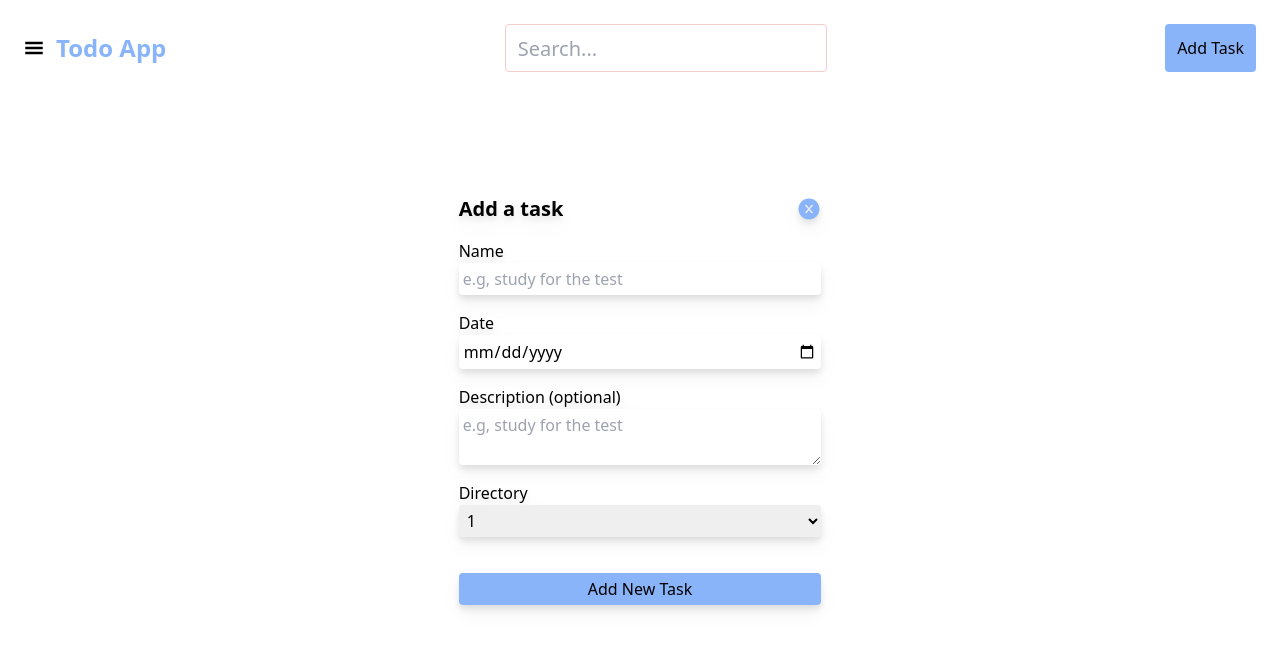
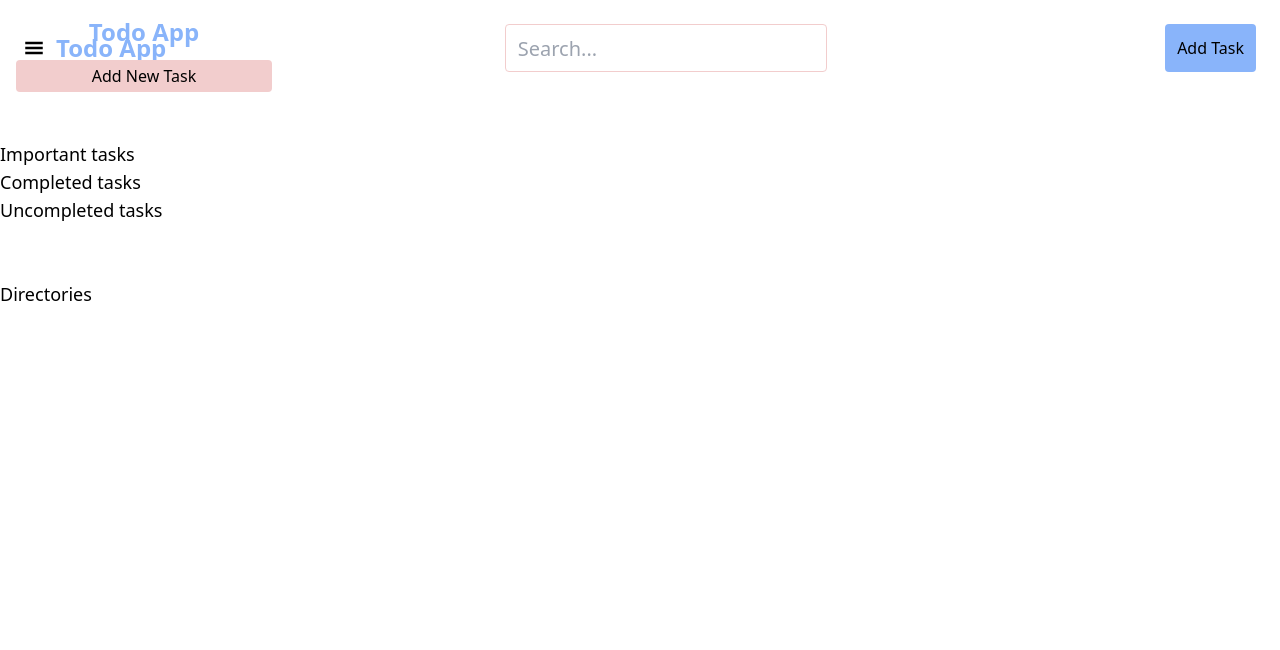
Before and after one commit to kelly-jsx/todo-app, a React (Vite) app: page / in a window 1280 px wide. Shown: the top 650 px of the page. Built offline with nearby package versions, Linux system fonts and the light colour scheme; what @catppuccin/tailwindcss would draw is missing.

Commit message:
sidebar component for desktop

```diff
--- a/src/App.tsx
+++ b/src/App.tsx
@@ -3,13 +3,15 @@ import Counter from './features/counter/Counter'
 
 // components
 import Header from './components/Header'
+import SidebarMobile from './components/Sidebar/SidebarMobile'
+import TaskModal from './components/TaskModal'
 import Sidebar from './components/Sidebar/Sidebar'
-import TaskModal from './components/TaskModal'
 
 function App(): JSX.Element {
   return (
     <div className="min-h-screen App bg-base">
       <Header />
+      <SidebarMobile />
       <Sidebar />
       <TaskModal />
     </div>
--- a/src/components/Header.tsx
+++ b/src/components/Header.tsx
@@ -6,7 +6,7 @@ import { HiSearch } from 'react-icons/hi'
 
 export default function Header(): JSX.Element {
   return (
-    <div className="flex flex-col gap-4 p-4 text-xl lg:p-6 text-text bg-mantle">
+    <div className="flex absolute top-0 flex-col gap-4 p-4 w-screen text-xl lg:p-6 text-text bg-mantle z-90">
       <div className="flex justify-between items-center h-12">
         <div className="flex gap-3 items-center">
           <button className="text-xl 2xl:hidden">
--- a/src/components/Sidebar/Sidebar.tsx
+++ b/src/components/Sidebar/Sidebar.tsx
@@ -1,18 +1,12 @@
 import React from 'react'
 
-import { AiFillCloseCircle } from 'react-icons/ai'
-
-export default function Sidebar(): JSX.Element {
+export default function Sidebar() {
   return (
-    <div className="hidden absolute top-0 w-screen h-screen bg-base/90 z-90">
-      <div className="flex flex-col gap-4 pt-4 w-72 h-screen text-lg bg-mantle text-text">
-        <div className="flex flex-col gap-3 px-4">
-          <div className="flex justify-between items-center w-full">
-            <h1 className="text-xl font-bold text-primary">Todo App</h1>
-            <button className="text-2xl text-primary">
-              <AiFillCloseCircle />
-            </button>
-          </div>
+    <div className="hidden relative top-0 flex-col gap-4 pt-4 w-72 h-screen text-lg lg:flex bg-mantle text-text z-90">
+      <div className="flex flex-col gap-3 justify-center px-4">
+        <h1 className="text-2xl font-bold text-center text-primary">
+          Todo App
+        </h1>
         <button className="px-4 py-1 w-full text-base capitalize rounded bg-secondary">
           add new task
         </button>
@@ -24,6 +18,5 @@ export default function Sidebar(): JSX.Element {
       </div>
       <div className="mt-10">Directories</div>
     </div>
-    </div>
   )
 }
--- /dev/null
+++ b/src/components/Sidebar/SidebarMobile.tsx
@@ -0,0 +1,29 @@
+import React from 'react'
+
+import { AiFillCloseCircle } from 'react-icons/ai'
+
+export default function SidebarMobile(): JSX.Element {
+  return (
+    <div className="hidden absolute top-0 w-screen h-screen bg-base/90 z-90">
+      <div className="flex flex-col gap-4 pt-4 w-72 h-screen text-lg bg-mantle text-text">
+        <div className="flex flex-col gap-3 px-4">
+          <div className="flex justify-between items-center w-full">
+            <h1 className="text-xl font-bold text-primary">Todo App</h1>
+            <button className="text-2xl text-primary">
+              <AiFillCloseCircle />
+            </button>
+          </div>
+          <button className="px-4 py-1 w-full text-base capitalize rounded bg-secondary">
+            add new task
+          </button>
+        </div>
+        <div className="flex flex-col mt-8">
+          <a href="">Important tasks</a>
+          <a href="">Completed tasks</a>
+          <a href="">Uncompleted tasks</a>
+        </div>
+        <div className="mt-10">Directories</div>
+      </div>
+    </div>
+  )
+}
--- a/src/components/TaskModal.tsx
+++ b/src/components/TaskModal.tsx
@@ -4,7 +4,7 @@ import { AiFillCloseCircle } from 'react-icons/ai'
 
 export default function TaskModal() {
   return (
-    <div className="flex absolute top-0 justify-center items-center w-screen h-screen bg-base/90 z-100 text-text">
+    <div className="flex absolute top-0 justify-center items-center w-screen h-screen bg-base/90 z-100 text-text hidden">
       <div className="p-6 w-96 rounded-lg drop-shadow-lg lg:w-1/3 lg:p-8 bg-mantle">
         <div className="flex justify-between items-center mb-4 w-full">
           <h1 className="text-xl font-bold">Add a task</h1>
```
Lines whose indentation alone changed are shown as unchanged.
